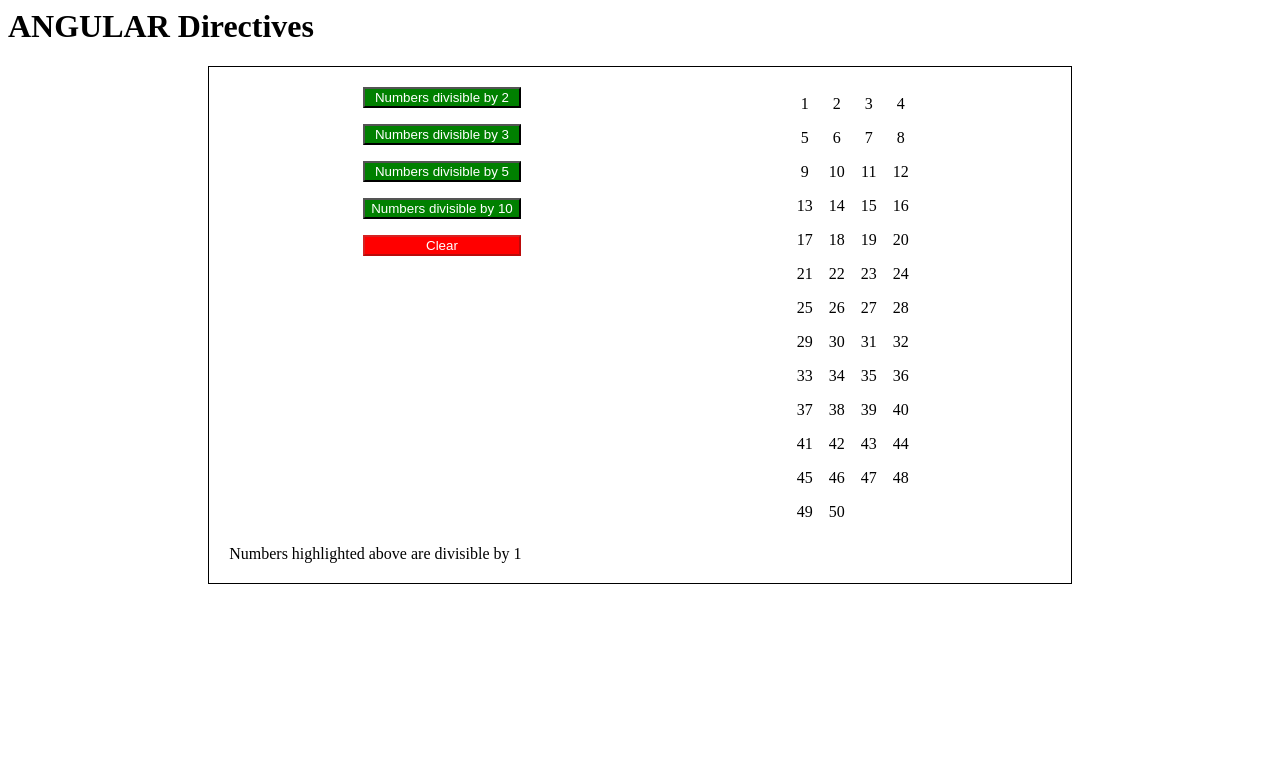
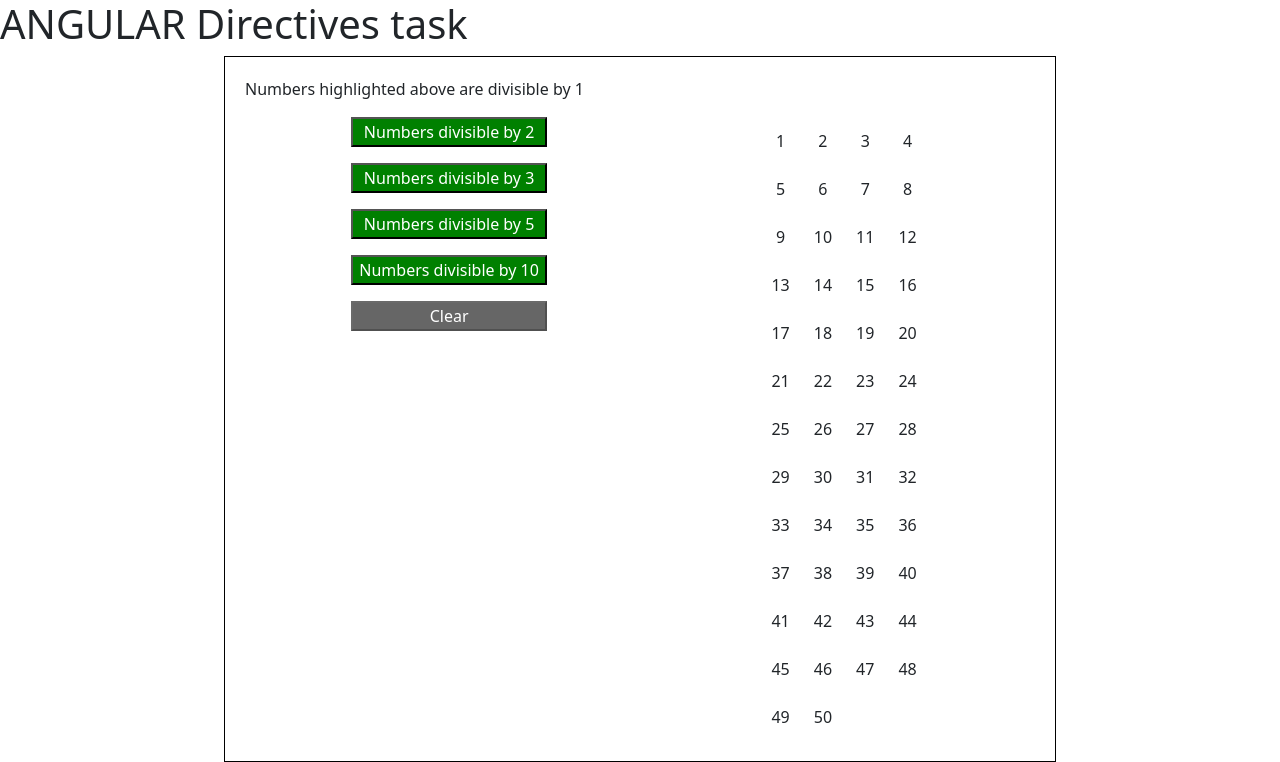
Before and after one commit to nkunic/angular-z2h-example-directives, an Angular app: page / in a window 1280 px wide. Shown: the top 762 px of the page. Built offline with nearby package versions, Linux system fonts and the light colour scheme.

Commit message:
4 files modified

```diff
--- a/package.json
+++ b/package.json
@@ -19,6 +19,8 @@
     "@angular/platform-browser": "^15.0.2",
     "@angular/platform-browser-dynamic": "^15.0.2",
     "@angular/router": "^15.0.2",
+    "@popperjs/core": "^2.11.7",
+    "bootstrap": "^5.3.0",
     "rxjs": "^7.5.7",
     "tslib": "^2.4.1",
     "zone.js": "^0.12.0"
--- a/src/app/app.component.html
+++ b/src/app/app.component.html
@@ -1,33 +1,35 @@
-<h1>ANGULAR Directives</h1>
+<h1>ANGULAR Directives task</h1>
 
 <div class="example">
   <div class="box">
-    <div class="top">
+    <p>Numbers highlighted above are divisible by {{ chosenNumber }}</p>
+
+    <div class="numbers">
       <div class="buttons">
         <button
           class="success"
-          [ngClass]="{ 'active-btn': chosenNumber === 2 }"
+          [ngClass]="{ active: chosenNumber === 2 }"
           (click)="calculate(2)"
         >
           Numbers divisible by 2
         </button>
         <button
           class="success"
-          [ngClass]="{ 'active-btn': chosenNumber === 3 }"
+          [ngClass]="{ active: chosenNumber === 3 }"
           (click)="calculate(3)"
         >
           Numbers divisible by 3
         </button>
         <button
           class="success"
-          [ngClass]="{ 'active-btn': chosenNumber === 5 }"
+          [ngClass]="{ active: chosenNumber === 5 }"
           (click)="calculate(5)"
         >
           Numbers divisible by 5
         </button>
         <button
           class="success"
-          [ngClass]="{ 'active-btn': chosenNumber === 10 }"
+          [ngClass]="{ active: chosenNumber === 10 }"
           (click)="calculate(10)"
         >
           Numbers divisible by 10
@@ -49,14 +51,15 @@
             highlight: number % chosenNumber === 0 && chosenNumber > 1
           }"
           [ngStyle]="{
-            color:
-              number % chosenNumber === 0 && chosenNumber > 1 ? 'red' : 'black'
+            'font-weight':
+              number % chosenNumber === 0 && chosenNumber > 1
+                ? 'bold'
+                : 'normal'
           }"
         >
           {{ number }}
         </div>
       </div>
     </div>
-    <p>Numbers highlighted above are divisible by {{ chosenNumber }}</p>
   </div>
 </div>
--- a/src/app/app.component.scss
+++ b/src/app/app.component.scss
@@ -9,10 +9,11 @@
     border: 1px solid black;
     padding: 1.25rem;
   }
-  .top {
+  .numbers {
     display: flex;
     flex-direction: row;
     justify-content: space-around;
+    margin-top: 1rem;
   }
   .buttons {
     display: flex;
@@ -28,6 +29,7 @@
     flex-direction: row;
     align-items: center;
     justify-content: center;
+    margin: 0.25rem;
     padding: 0.5rem;
   }
 
@@ -48,8 +50,23 @@ button {
   cursor: pointer;
 }
 .success {
-  background-color: green;
+  &:not(active) {
+    background-color: green;
+  }
+  &.active {
+    background-color: #234560;
+  }
 }
 .danger {
-  background-color: red;
+  &:not([disabled]) {
+    background-color: red;
+  }
+  &[disabled] {
+    background-color: #666666;
+  }
 }
+
+.highlight {
+  color: red;
+  background-color: #d4d4d4;
+}
--- a/src/styles.css
+++ b/src/styles.css
@@ -1 +1,3 @@
 /* Add application styles & imports to this file! */
+
+@import 'bootstrap/dist/css/bootstrap.min.css';
```
